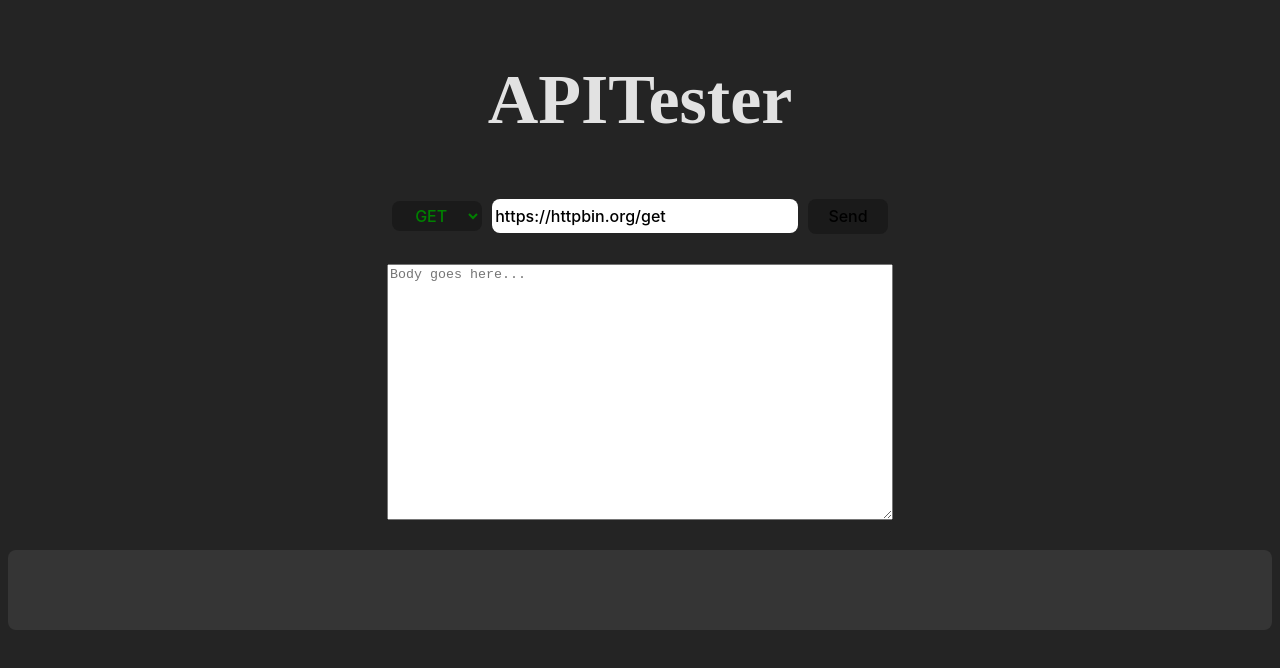
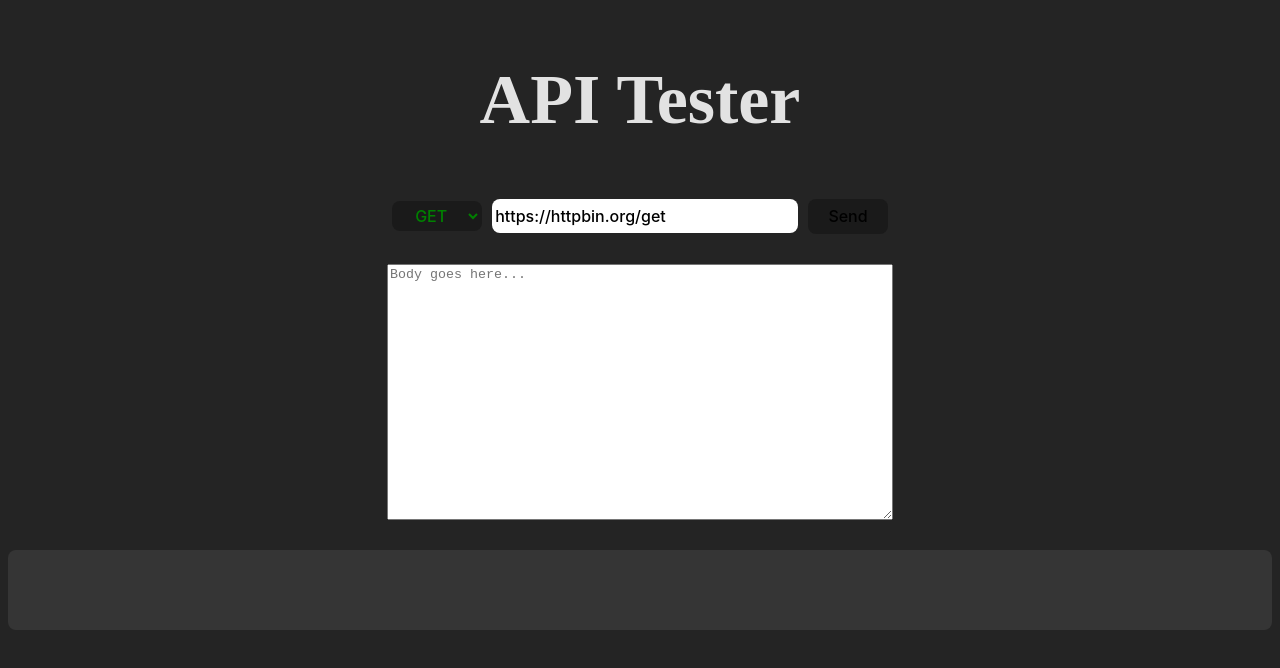
Before and after one commit to DawidPruski/Postman_lite, a React (Vite) app in the folder client/: page / in a window 1280 px wide. Shown: the top 668 px of the page. Built offline with nearby package versions, Linux system fonts and the light colour scheme; a web font is replaced by a local one.

Commit message:
Update component title from 'APITester' to 'API Tester'

```diff
--- a/client/src/components/ApiSenderPanel.tsx
+++ b/client/src/components/ApiSenderPanel.tsx
@@ -36,7 +36,7 @@ export default function ApiSenderPanel() {
                     fontSize: '70px',
                     fontFamily: 'Rubik Bubbles'
                 }}>
-                APITester
+                API Tester
             </h1>
             <div className='sendPanel'
                 style={{
```
